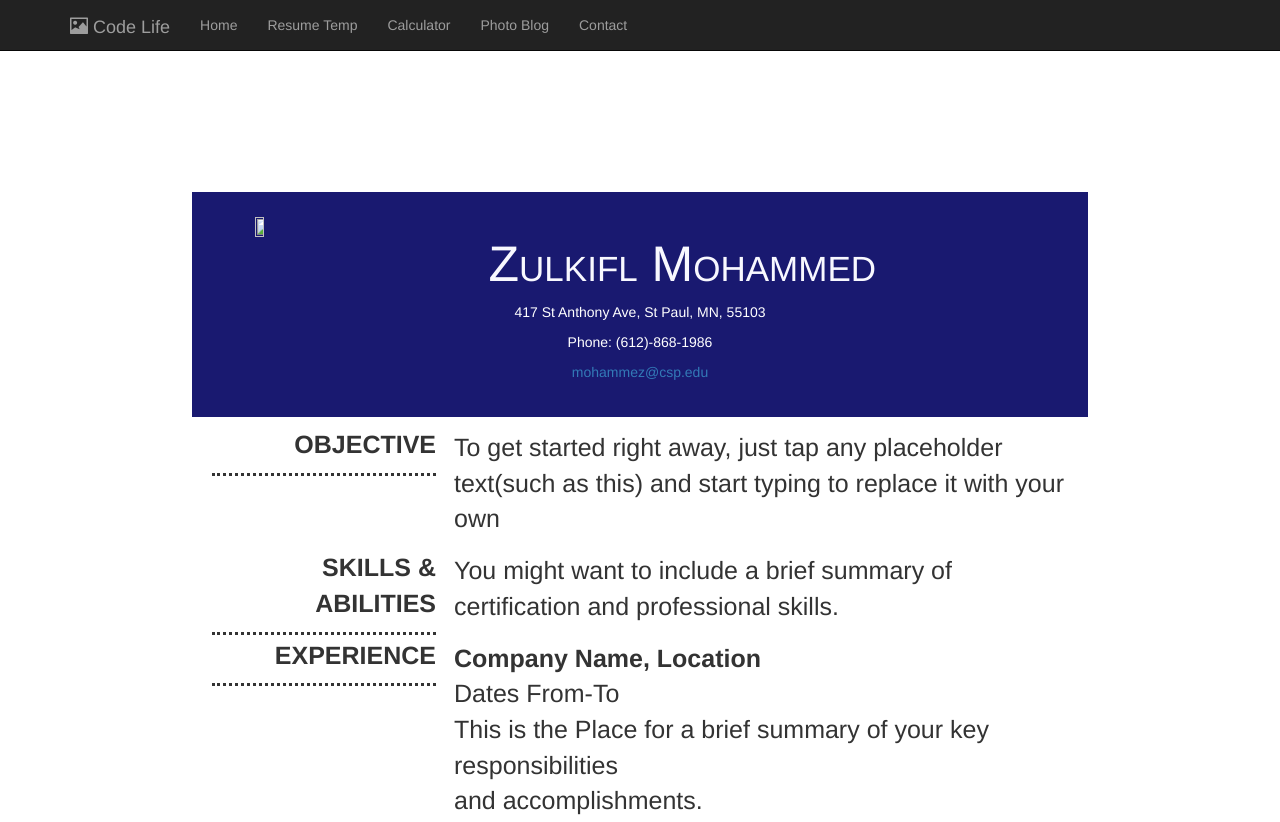
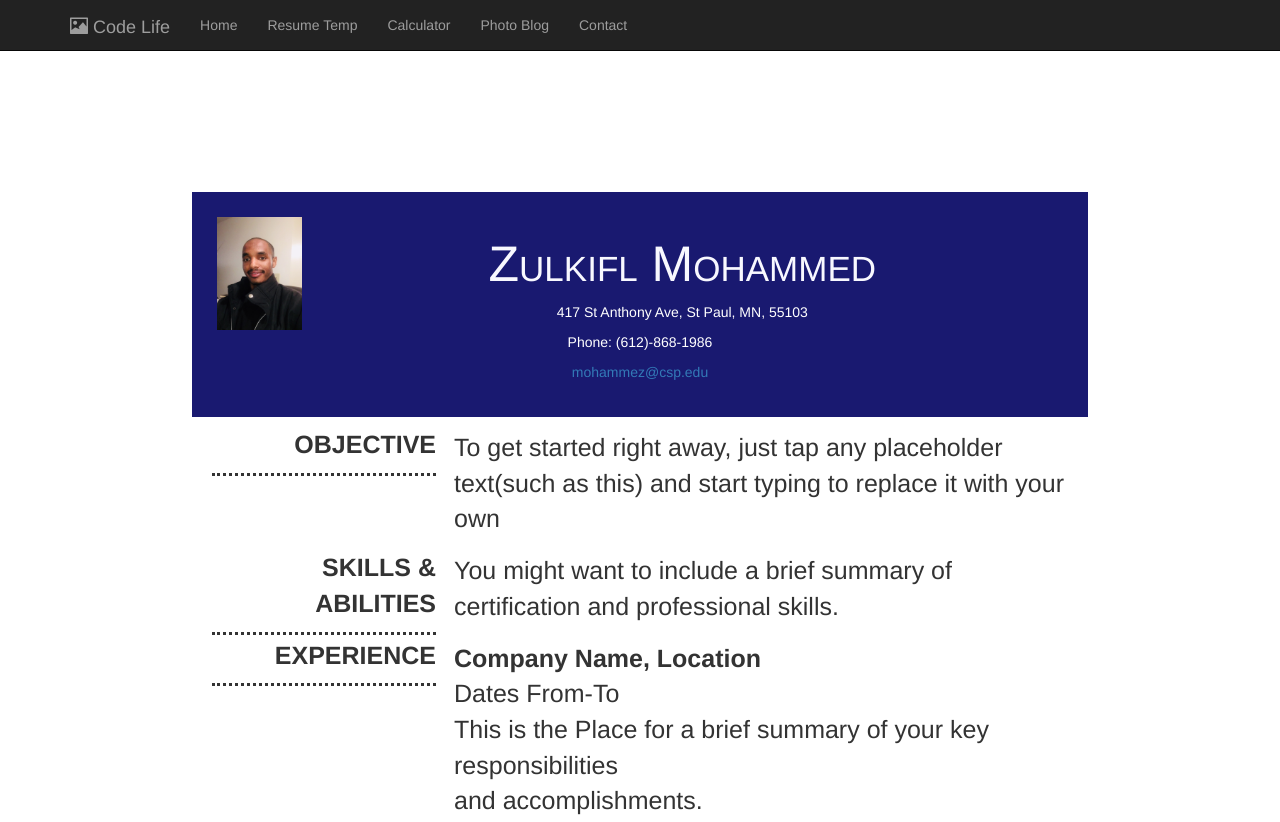
Before and after one commit to zulkiflmohammed/zulkifl, a plain HTML site: page project1.html in a window 1280 px wide. Shown: the top 822 px of the page. Drawn offline with nearby package versions, Linux system fonts and the light colour scheme.

Commit message:
Update project1.html

```diff
--- a/project1.html
+++ b/project1.html
@@ -126,7 +126,7 @@
     <div id="background">
 
         <div id="number1">
-            <img id="pic" src="Images/zulkifl.jpg">
+            <img id="pic" src="zulkifl.jpg">
             <h1>Zulkifl Mohammed</h1>
             <p>417 St Anthony Ave, St Paul, MN, 55103</p>
             <p>Phone: (612)-868-1986</p>
```
